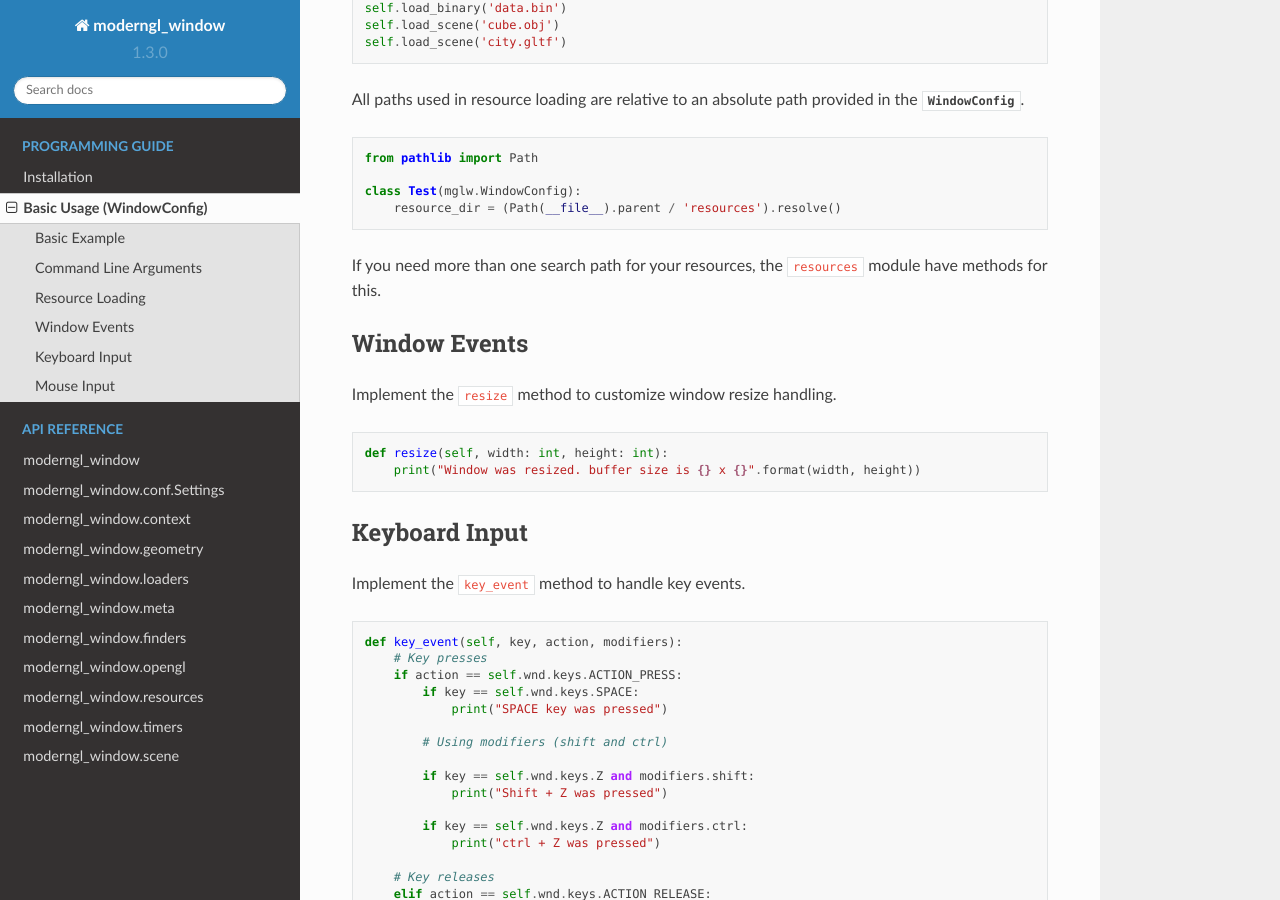
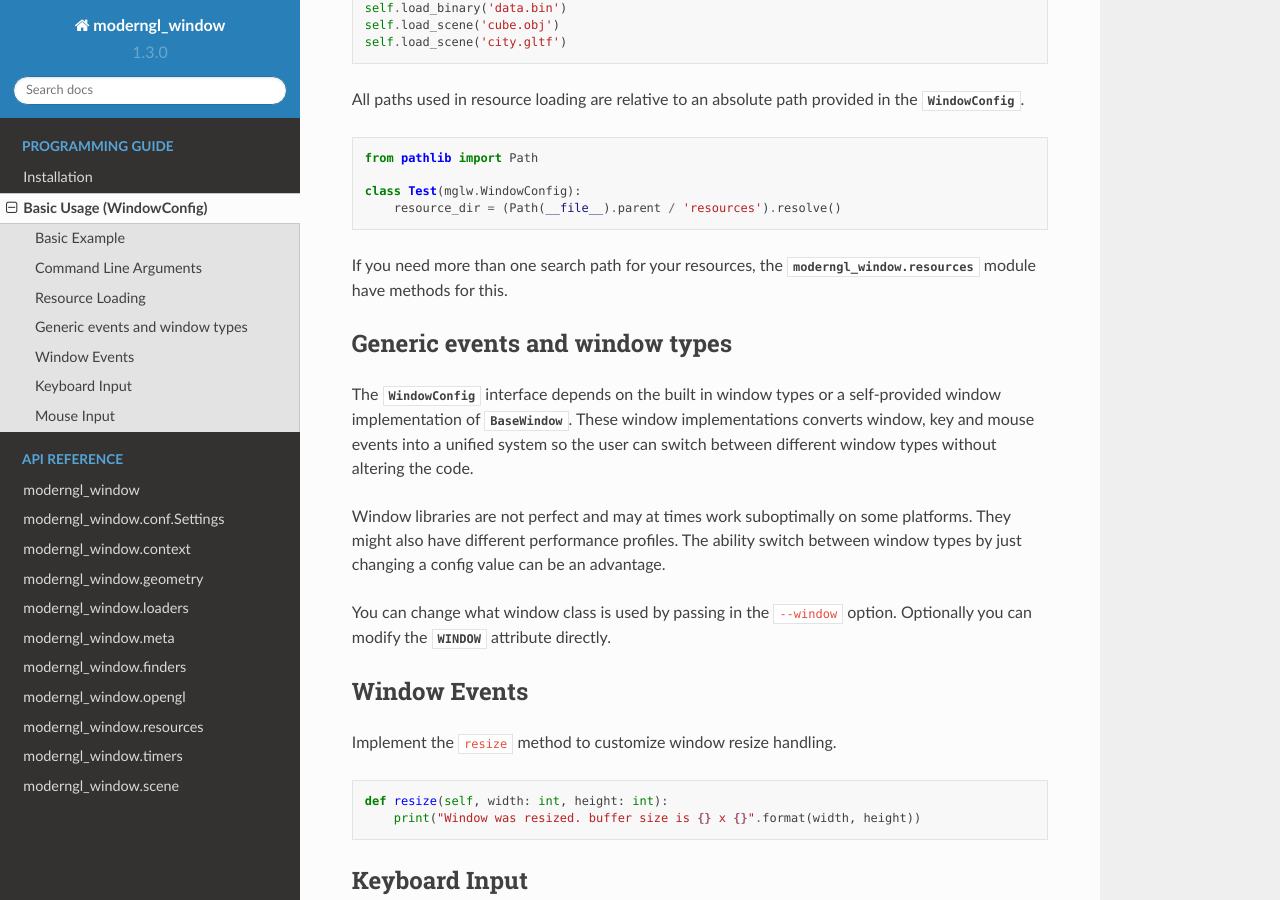
Before and after one commit to moderngl/moderngl-window, a Sphinx documentation site: the page built from docs/guide/basic_usage.rst, in a window 1280 px wide and 900 px high, scrolled down 1355 px. Built offline with Sphinx 7.4.7 and the Read the Docs theme 2.0.0, drawn with Linux system fonts in a browser that asks for light colours.

Commit message:
docs: Mention generic window events and windows

```diff
--- a/docs/guide/basic_usage.rst
+++ b/docs/guide/basic_usage.rst
@@ -81,8 +81,27 @@ provided in the :py:class:`~moderngl_window.context.base.window.WindowConfig`.
     class Test(mglw.WindowConfig):
         resource_dir = (Path(__file__).parent / 'resources').resolve()
 
-If you need more than one search path for your resources, the ``resources``
-module have methods for this.
+If you need more than one search path for your resources, the
+:py:mod:`moderngl_window.resources` module have methods for this.
+
+Generic events and window types
+-------------------------------
+
+The :py:class:`~moderngl_window.context.base.window.WindowConfig`
+interface depends on the built in window types or a self-provided
+window implementation of :py:class:`~moderngl_window.context.base.window.BaseWindow`.
+These window implementations converts window, key and mouse events
+into a unified system so the user can switch between different window
+types without altering the code.
+
+Window libraries are not perfect and may at times work suboptimally
+on some platforms. They might also have different performance profiles.
+The ability switch between window types by just changing a config
+value can be an advantage.
+
+You can change what window class is used by passing in the
+``--window`` option. Optionally you can modify the
+:py:attr:`~moderngl_window.conf.Settings.WINDOW` attribute directly.
 
 Window Events
 -------------
```
